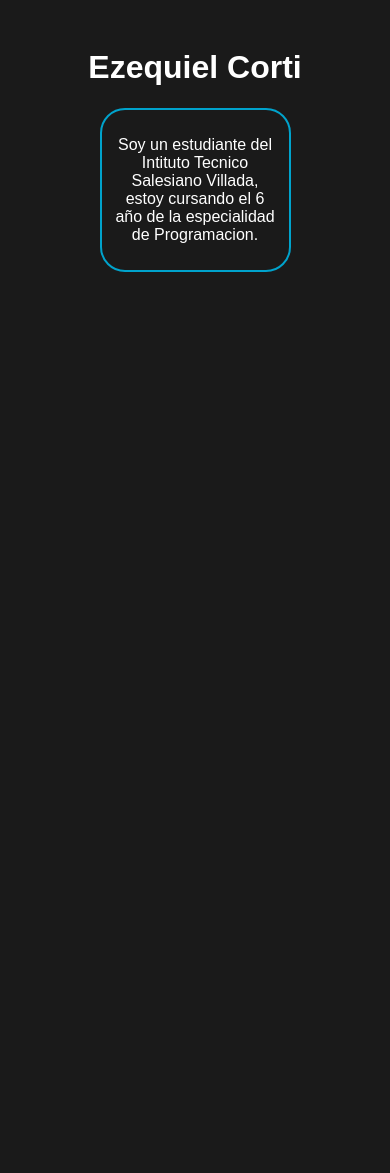
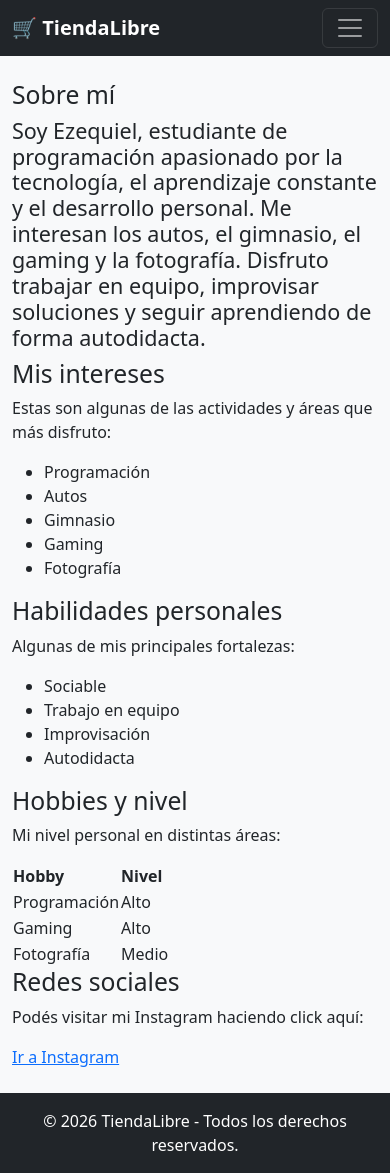
Before and after one commit to Villada-PG3/trabajo-practico-tienda-libre-EzequeilCorti, a Django app: page /acerca-de-mi/ in a window 390 px wide. Before the commit the page ends 272 px from the top, so only its background shows below. Run offline with Django 5.2, Linux system fonts and the light colour scheme.

Commit message:
incorporar herencia de templates y Bootstrap

```diff
--- a/TiendaLibre/urls.py
+++ b/TiendaLibre/urls.py
@@ -2,8 +2,10 @@ from django.urls import path
 from . import views
 
 app_name = 'TiendaLibre'
+
 urlpatterns = [
     path('', views.home, name='home'),
-    path('home_1/', views.home_1, name='home_1'),
+    path('inicio/', views.home_1, name='inicio'),
     path('acerca-de-mi/', views.acerca_de_mi, name='acerca_de_mi'),
+    path('productos/', views.ProductosTemplateView.as_view(), name='productos'),
 ]
--- a/TiendaLibre/views.py
+++ b/TiendaLibre/views.py
@@ -1,6 +1,5 @@
 from django.shortcuts import render
 from django.views.generic import TemplateView
-from django.http import HttpResponse
 from django.views.generic import ListView
 from .models import Producto
 
@@ -11,7 +10,7 @@ class ProductosTemplateView(ListView):
 # Create your views here.
 
 def home(request):
-    return HttpResponse('<h1>Bienvenidos a Tienda Libre</h1>')
+    return render(request, 'home.html')
 
 def home_1(request):
     return render(request, 'home.html')
--- /dev/null
+++ b/template/_navbar.html
@@ -0,0 +1,45 @@
+<nav class="navbar navbar-expand-lg navbar-dark bg-dark">
+    <div class="container">
+
+        <a class="navbar-brand fw-bold" href="{% url 'TiendaLibre:home' %}">
+            🛒 TiendaLibre
+        </a>
+
+        <button
+            class="navbar-toggler"
+            type="button"
+            data-bs-toggle="collapse"
+            data-bs-target="#navbarNav"
+            aria-controls="navbarNav"
+            aria-expanded="false"
+            aria-label="Toggle navigation">
+            <span class="navbar-toggler-icon"></span>
+        </button>
+
+        <div class="collapse navbar-collapse" id="navbarNav">
+
+            <ul class="navbar-nav ms-auto">
+
+                <li class="nav-item">
+                    <a class="nav-link" href="{% url 'TiendaLibre:home' %}">
+                        Inicio
+                    </a>
+                </li>
+
+                <li class="nav-item">
+                    <a class="nav-link" href="{% url 'TiendaLibre:acerca_de_mi' %}">
+                        Acerca de mí
+                    </a>
+                </li>
+
+                <li class="nav-item">
+                    <a class="nav-link" href="{% url 'TiendaLibre:productos' %}">
+                        Productos
+                    </a>
+                </li>
+
+            </ul>
+
+        </div>
+    </div>
+</nav>
--- a/template/acerca-de-mi.html
+++ b/template/acerca-de-mi.html
@@ -1,30 +1,90 @@
-<!DOCTYPE html>
-<html lang="en">
-<head>
-    <meta charset="UTF-8">
-    <meta name="viewport" content="width=device-width, initial-scale=1.0">
-    <title>Document</title>
-    <style>
-        body {
-            font-family: Arial, sans-serif;
-            background-color: #1a1a1a;
-            color: white;
-            text-align: center;
-            padding: 20px;
-        }
-        #bordes {
-            border: 2px solid rgb(0, 163, 204);
-            padding: 10px;
-            margin: 20px auto;
-            width: 50%;
-            border-radius: 25px;
-        }
-    </style>
-</head>
-<body>
-    <h1 >Ezequiel Corti</h1>
-    <div id = 'bordes'>
-        <p>Soy un estudiante del Intituto Tecnico Salesiano Villada, estoy cursando el 6 año de la especialidad de Programacion.</p>
+{% extends "base.html" %}
+
+{% block title %}Acerca de mí - TiendaLibre{% endblock %}
+
+{% block content %}
+
+<section id="sobre-mi">
+    <h2>Sobre mí</h2>
+
+    <div class="contenedor-flex">
+        <h4>
+            Soy Ezequiel, estudiante de programación apasionado por la
+            tecnología, el aprendizaje constante y el desarrollo personal.
+            Me interesan los autos, el gimnasio, el gaming y la fotografía.
+            Disfruto trabajar en equipo, improvisar soluciones y seguir
+            aprendiendo de forma autodidacta.
+        </h4>
     </div>
-</body>
-</html>
+</section>
+
+<section class="seccion-azul" id="intereses">
+    <h2>Mis intereses</h2>
+
+    <p>
+        Estas son algunas de las actividades y áreas que más disfruto:
+    </p>
+
+    <ul>
+        <li>Programación</li>
+        <li>Autos</li>
+        <li>Gimnasio</li>
+        <li>Gaming</li>
+        <li>Fotografía</li>
+    </ul>
+</section>
+
+<section id="habilidades">
+    <h2>Habilidades personales</h2>
+
+    <p>Algunas de mis principales fortalezas:</p>
+
+    <ul>
+        <li>Sociable</li>
+        <li>Trabajo en equipo</li>
+        <li>Improvisación</li>
+        <li>Autodidacta</li>
+    </ul>
+</section>
+
+<section class="seccion-azul">
+    <h2>Hobbies y nivel</h2>
+
+    <p>Mi nivel personal en distintas áreas:</p>
+
+    <table>
+        <tr>
+            <th>Hobby</th>
+            <th>Nivel</th>
+        </tr>
+
+        <tr>
+            <td>Programación</td>
+            <td>Alto</td>
+        </tr>
+
+        <tr>
+            <td>Gaming</td>
+            <td>Alto</td>
+        </tr>
+
+        <tr>
+            <td>Fotografía</td>
+            <td>Medio</td>
+        </tr>
+    </table>
+</section>
+
+<section id="redes">
+    <h2>Redes sociales</h2>
+
+    <p>
+        Podés visitar mi Instagram haciendo click aquí:
+    </p>
+
+    <a href="https://www.instagram.com/" target="_blank">
+        Ir a Instagram
+    </a>
+</section>
+
+{% endblock %}
--- /dev/null
+++ b/template/base.html
@@ -0,0 +1,32 @@
+<!DOCTYPE html>
+<html lang="es">
+<head>
+    <meta charset="UTF-8">
+    <meta name="viewport" content="width=device-width, initial-scale=1.0">
+    <title>{% block title %}TiendaLibre{% endblock %}</title>
+    <!-- CDN Bootstrap 5 CSS -->
+    <link href="https://cdn.jsdelivr.net/npm/bootstrap@5.3.3/dist/css/bootstrap.min.css" rel="stylesheet">
+</head>
+
+<body class="bg-light d-flex flex-column min-vh-100">
+
+    <!-- Inclusión de la Navbar reutilizable -->
+    {% include "_navbar.html" %}
+
+    <!-- Contenido Dinámico -->
+    <main class="container my-4 flex-grow-1">
+        {% block content %}
+        {% endblock %}
+    </main>
+
+    <!-- Footer común -->
+    <footer class="bg-dark text-white text-center py-3 mt-auto">
+        <div class="container">
+            <p class="mb-0">&copy; 2026 TiendaLibre - Todos los derechos reservados.</p>
+        </div>
+    </footer>
+
+    <!-- CDN Bootstrap 5 JS -->
+    <script src="https://cdn.jsdelivr.net/npm/bootstrap@5.3.3/dist/js/bootstrap.bundle.min.js"></script>
+</body>
+</html>
```
Also changed, not shown: TiendaLibre/admin.py (+24 -3 lines), template/home.html (+18 -21 lines), template/productos.html (+22 -29 lines).
